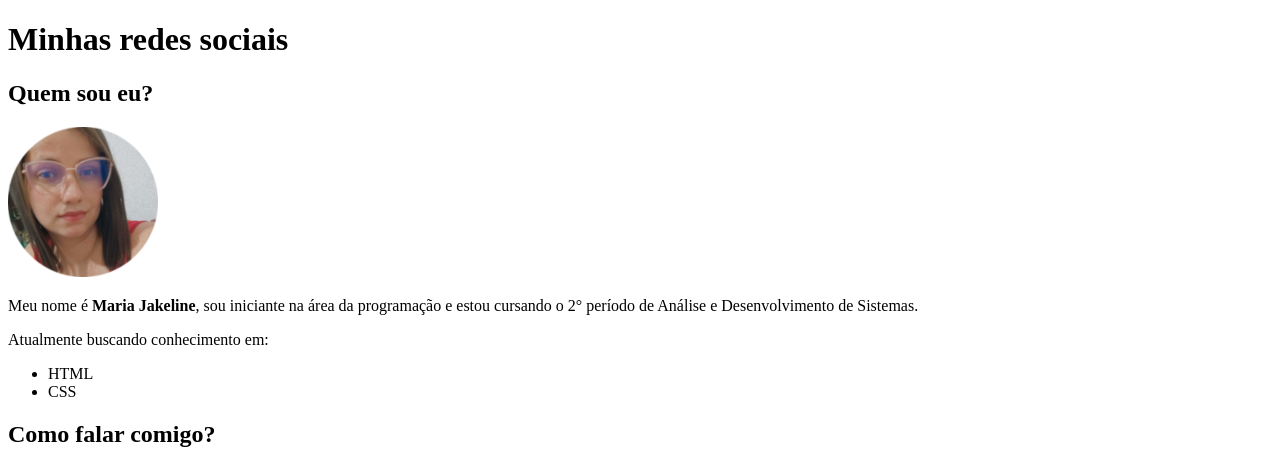
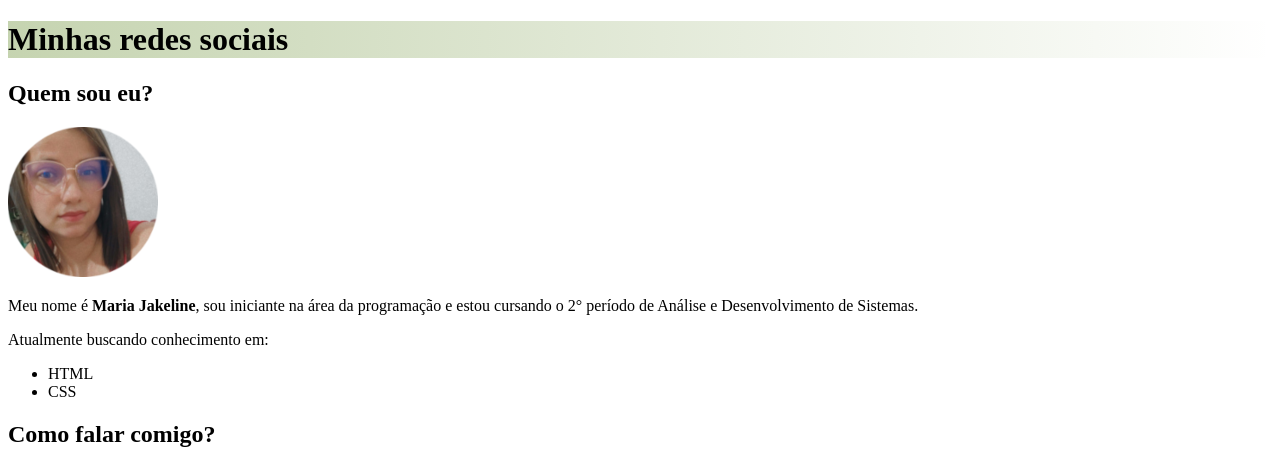
Before and after one commit to Liidys/html-css, a plain HTML site: page desafios/d005/index.html in a window 1280 px wide. Shown: the top 465 px of the page. Drawn offline with Linux system fonts and the light colour scheme.

Commit message:
Update index.html

```diff
--- a/desafios/d005/index.html
+++ b/desafios/d005/index.html
@@ -6,6 +6,11 @@
     <meta name="viewport" content="width=device-width, initial-scale=1.0">
     <link rel="shortcut icon" href="favicon (2).ico" type="image/x-icon">
     <title>Social</title>
+    <style>
+        h1 {
+            background-image: linear-gradient(to right, rgba(86, 128, 24, 0.341) , transparent);
+        }
+    </style>
 </head>
 <body>
 <h1>Minhas redes sociais</h1>
```
